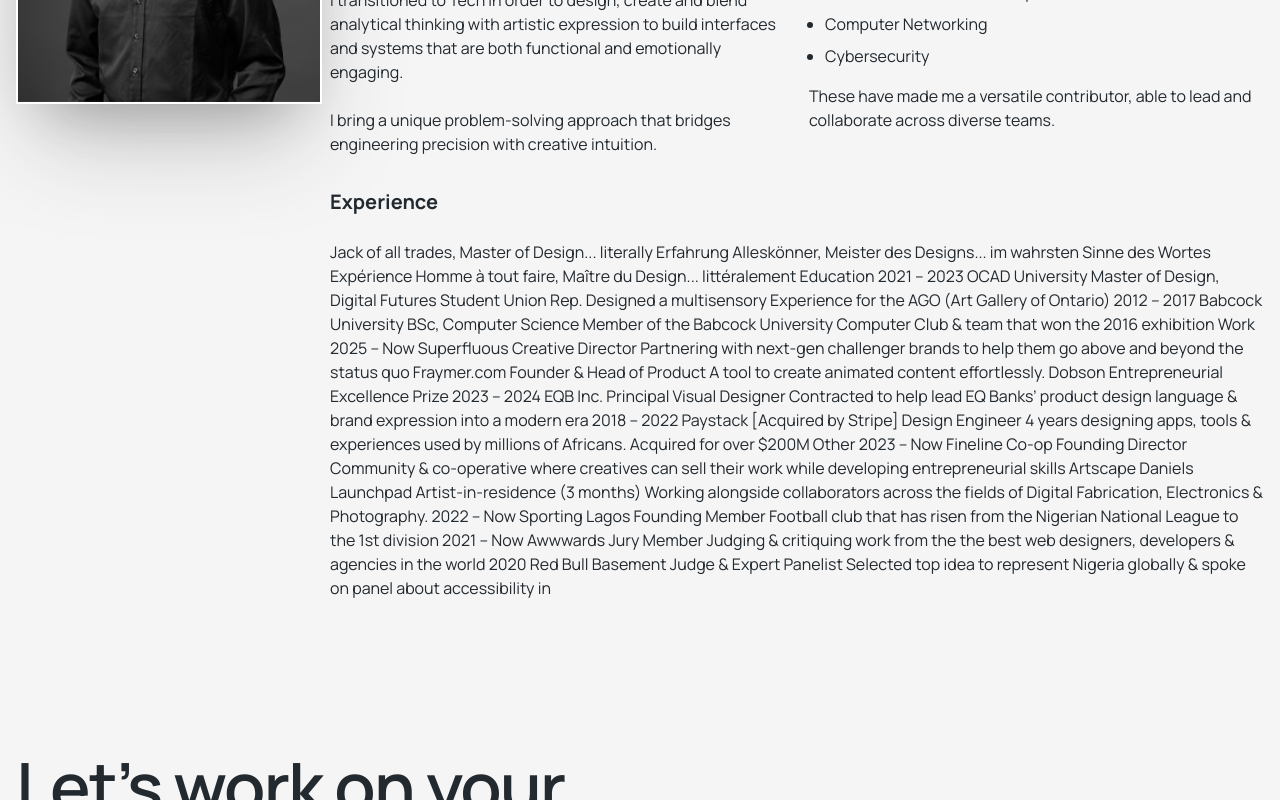
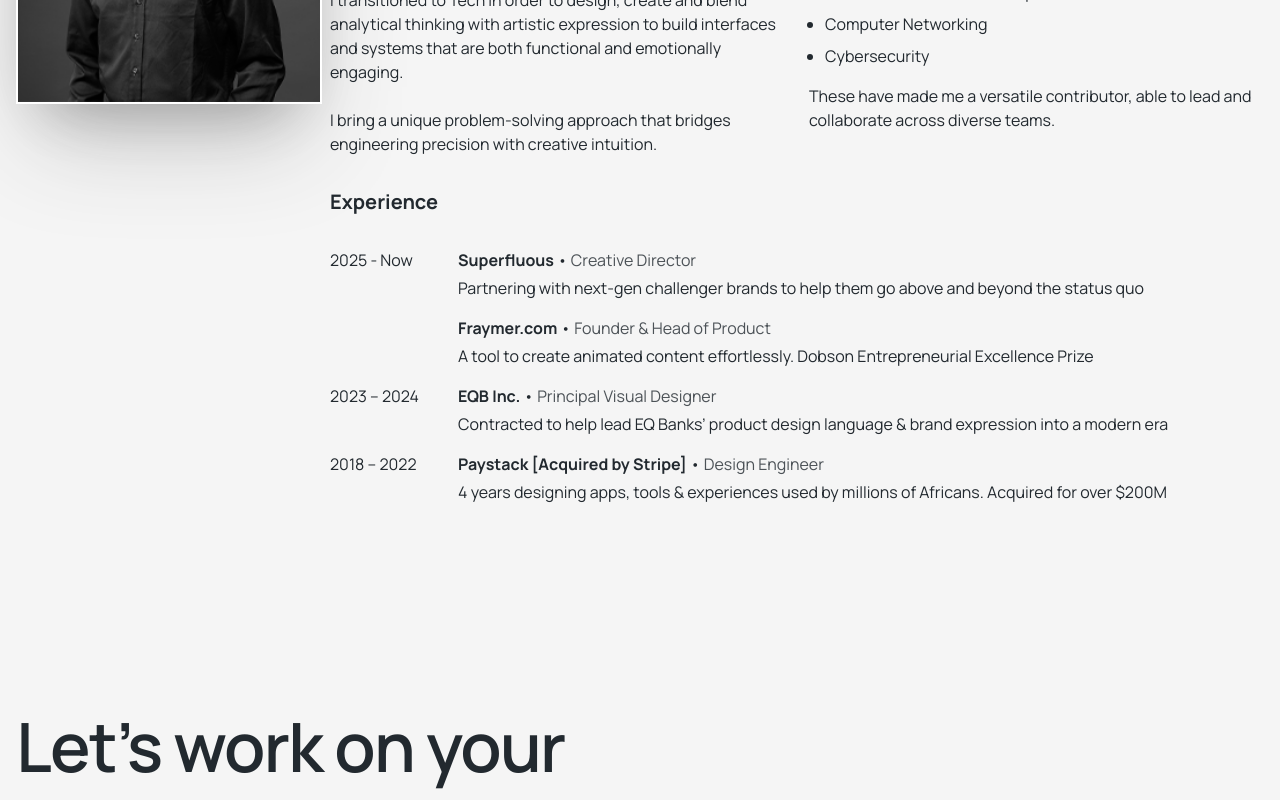
Before and after one commit to deraolisah/deraolisah, a React (Vite) app: page / in a window 1280 px wide. Shown: the part 1529-2329 px from the top of the page. Built offline with nearby package versions, Linux system fonts and the light colour scheme.

Commit message:
Updates: Experience

```diff
--- a/src/components/About.jsx
+++ b/src/components/About.jsx
@@ -7,7 +7,7 @@
       <div className="grid grid-cols-3 md:grid-cols-4 gap-4 md:gap-2">
 
         <div className="col-span-1 relative">
-          <img src={profile} className="object-cover w-full bg-gray-200 border-2 border-white sticky top-4 saturate-0 hover:saturate-100" style={{
+          <img src={profile} className="object-cover w-full bg-gray-200 md:border-2 border-white sticky top-4 saturate-0 hover:saturate-100" style={{
             // border: "0.5px solid rgba(255,255,255,0.8)",
             boxShadow: "rgba(50, 50, 93, 0.25) 0px 50px 100px -20px, rgba(0, 0, 0, 0.3) 0px 30px 60px -30px, rgba(10, 37, 64, 0.35) 0px -2px 6px 0px inset",
           }} />
@@ -37,7 +37,7 @@
 
 
             {/* Expertise */}
-            <div className='w-full flex flex-col'>
+            <div className='w-full flex flex-col items-start'>
               <h2 className="text-lg md:text-xl mb-4 md:mb-6 font-bold"> Expertise</h2>
 
               <p className="mb-4">
@@ -62,17 +62,71 @@
           </div>
 
 
-          <div className='w-full mt-8'>
+          <div className='w-full hidden md:flex flex-col items-start mt-8'>
             <h2 className="text-lg md:text-xl mb-4 md:mb-6 font-bold"> Experience </h2>
-Jack of all trades, Master of Design... literally
+            {/* Jack of all trades, Master of Design... literally */}
 
-Erfahrung
-Alleskönner, Meister des Designs... im wahrsten Sinne des Wortes
+            <div className='flex items-start gap-2 my-2'>
+              <div className='w-30'>
+                2025 - Now
+              </div>
 
-Expérience
-Homme à tout faire, Maître du Design... littéralement
+              <div className='flex-1 space-y-4'>
+                <div className='flex flex-col gap-1'>
+                  <p>
+                    <strong> Superfluous </strong> •
+                    <span className='text-dark/80'> Creative Director </span>
+                  </p>
+                  <p> Partnering with next-gen challenger brands to help them go above and beyond the status quo </p>
+                </div>
+                <div className='flex flex-col gap-1'>
+                  <p>
+                    <strong> Fraymer.com </strong> •
+                    <span className='text-dark/80'> Founder & Head of Product </span>
+                  </p>
+                  <p> A tool to create animated content effortlessly. Dobson Entrepreneurial Excellence Prize </p>
+                </div>
+              </div>
+            </div>
 
-Education
+            <div className='flex items-start gap-2 my-2'>
+              <div className='w-30'>
+                2023 – 2024
+              </div>
+
+              <div className='flex-1 space-y-4'>
+                <div className='flex flex-col gap-1'>
+                  <p>
+                    <strong> EQB Inc. </strong> •
+                    <span className='text-dark/80'> Principal Visual Designer </span>
+                  </p>
+                  <p> Contracted to help lead EQ Banks’ product design language & brand expression into a modern era </p>
+                </div>
+              </div>
+            </div>
+
+
+            <div className='flex items-start gap-2 my-2'>
+              <div className='w-30'>
+                2018 – 2022
+              </div>
+
+              <div className='flex-1 space-y-4'>
+                <div className='flex flex-col gap-1'>
+                  <p>
+                    <strong> Paystack [Acquired by Stripe] </strong> •
+                    <span className='text-dark/80'> Design Engineer </span>
+                  </p>
+                  <p> 4 years designing apps, tools & experiences used by millions of Africans. Acquired for over $200M </p>
+                </div>
+              </div>
+            </div>
+
+
+
+
+
+{/* Education
 2021 – 2023
 
 OCAD University
@@ -85,68 +139,11 @@
 Babcock University
 BSc, Computer Science
 
-Member of the Babcock University Computer Club & team that won the 2016 exhibition
+Member of the Babcock University Computer Club & team that won the 2016 exhibition */}
 
-Work
-2025 – Now
+<br/>
+<br/>
 
-Superfluous
-Creative Director
-
-Partnering with next-gen challenger brands to help them go above and beyond the status quo
-
-Fraymer.com
-Founder & Head of Product
-
-A tool to create animated content effortlessly. Dobson Entrepreneurial Excellence Prize
-
-2023 – 2024
-
-EQB Inc.
-Principal Visual Designer
-
-Contracted to help lead EQ Banks’ product design language & brand expression into a modern era
-
-2018 – 2022
-
-Paystack [Acquired by Stripe]
-Design Engineer
-
-4 years designing apps, tools & experiences used by millions of Africans. Acquired for over $200M
-
-Other
-2023 – Now
-
-Fineline Co-op
-Founding Director
-
-Community & co-operative where creatives can sell their work while developing entrepreneurial skills
-
-Artscape Daniels Launchpad
-Artist-in-residence (3 months)
-
-Working alongside collaborators across the fields of Digital Fabrication, Electronics & Photography.
-
-2022 – Now
-
-Sporting Lagos
-Founding Member
-
-Football club that has risen from the Nigerian National League to the 1st division
-
-2021 – Now
-
-Awwwards
-Jury Member
-
-Judging & critiquing work from the the best web designers, developers & agencies in the world
-
-2020
-
-Red Bull Basement
-Judge & Expert Panelist
-
-Selected top idea to represent Nigeria globally & spoke on panel about accessibility in
           </div>
         </div>
       </div>
```
